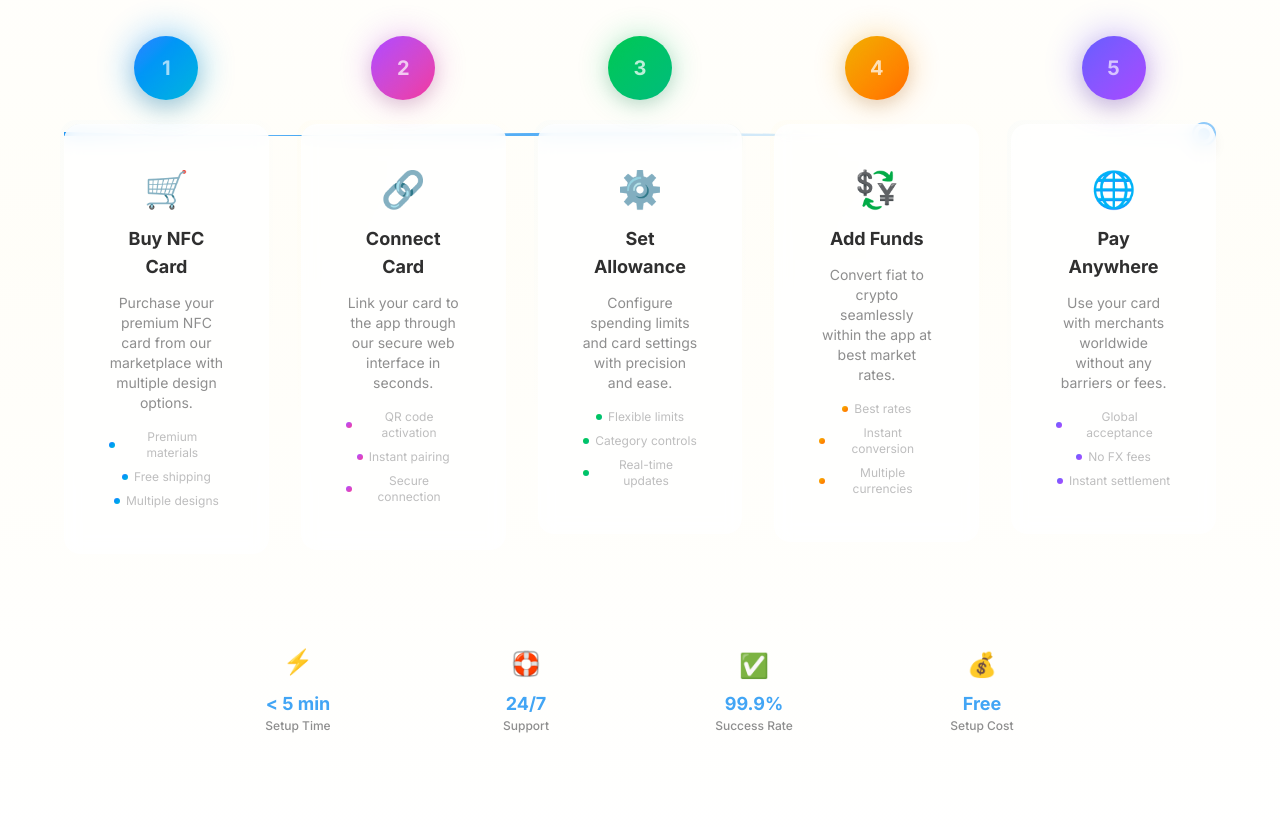
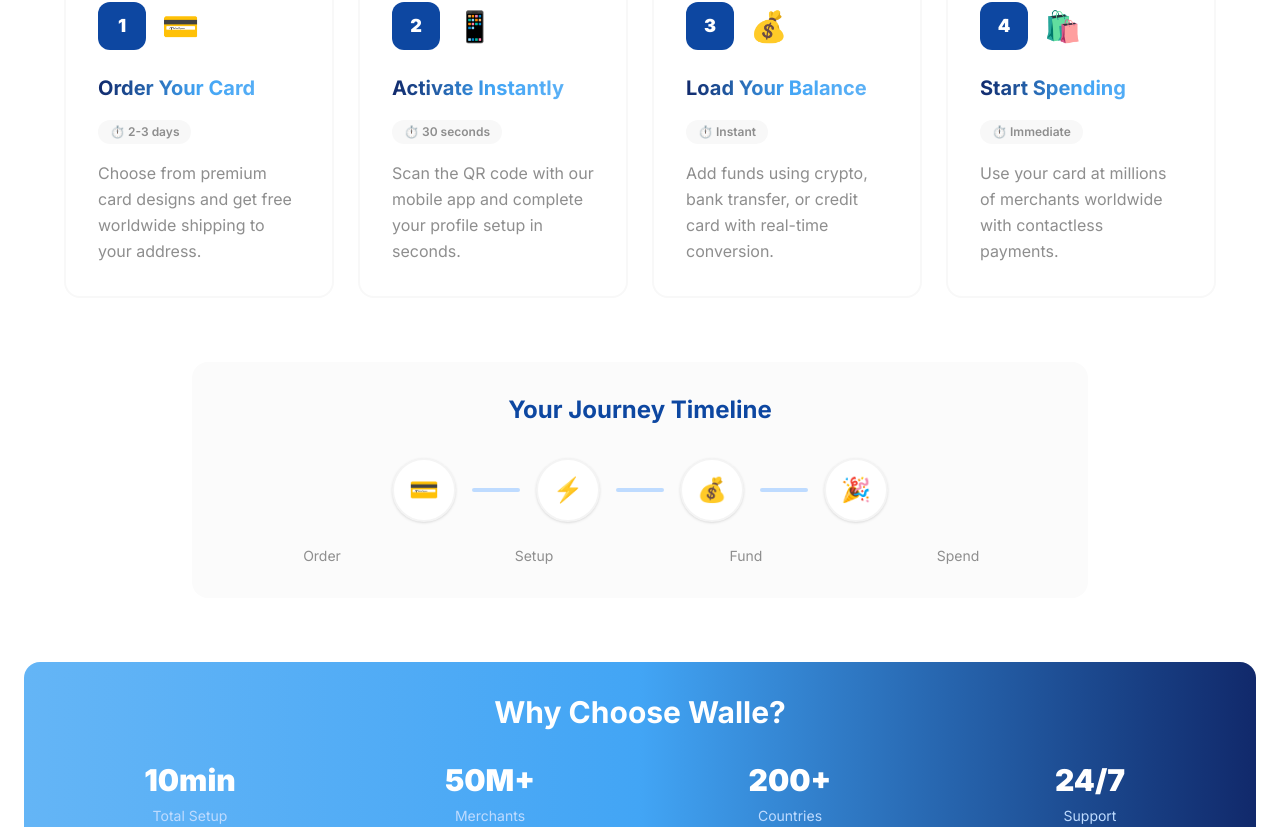
Before and after one commit to Xnaizer/walle-wallet-website, a Next.js app: page / in a window 1280 px wide. Shown: the part 4673-5500 px from the top of the page. Built offline with nearby package versions, Linux system fonts and the light colour scheme.

Commit message:
feat:improve howit

```diff
--- a/src/app/components/Landing/HeroSection.tsx
+++ b/src/app/components/Landing/HeroSection.tsx
@@ -100,7 +100,7 @@
               animate={{ scale: 1 }}
               transition={{ delay: 0.2, type: "spring", stiffness: 400 }}
             >
-              <CheckCircleIcon className="w-16 h-16 text-blue-500 mx-auto mb-4" />
+              <CheckCircleIcon className="w-16 h-16 text-green-500 mx-auto mb-4" />
             </motion.div>
             <h2 className="text-2xl font-bold text-neutral-900 mb-2">Walle World!</h2>
             <p className="text-neutral-600 mb-4">Your Everyday Payment Card and Wallet</p>
--- a/src/app/components/Landing/HowItWorksSection.tsx
+++ b/src/app/components/Landing/HowItWorksSection.tsx
@@ -1,309 +1,192 @@
 // HowItWorksSection.tsx
 "use client";
 import React, { useRef } from "react";
-import { motion, useInView, useScroll, useTransform } from "framer-motion";
-import GlowCard from "../utils/GlowCard";
-import ParallaxSection from "../utils/ParallaxSection";
+import { motion, useInView } from "framer-motion";
 
 interface Step {
   step: number;
   title: string;
   description: string;
   icon: string;
-  color: string;
-  features: string[];
+  duration: string;
 }
 
 export default function HowItWorksSection() {
   const sectionRef = useRef<HTMLElement>(null);
-  const isInView = useInView(sectionRef, { once: false, margin: "-10%" });
-  const { scrollYProgress } = useScroll({
-    target: sectionRef,
-    offset: ["start end", "end start"],
-  });
-
-  // Parallax effects
-  const pathProgress = useTransform(scrollYProgress, [0.2, 0.8], [0, 1]);
-  const backgroundY = useTransform(scrollYProgress, [0, 1], ['0%', '30%']);
+  const isInView = useInView(sectionRef, { once: true, margin: "-20%" });
 
   const steps: Step[] = [
     {
       step: 1,
-      title: "Buy NFC Card",
-      description: "Purchase your premium NFC card from our marketplace with multiple design options.",
-      icon: "🛒",
-      color: "bg-gradient-to-br from-blue-500 to-cyan-500",
-      features: ["Premium materials", "Free shipping", "Multiple designs"]
+      title: "Order Your Card",
+      description: "Choose from premium card designs and get free worldwide shipping to your address.",
+      icon: "💳",
+      duration: "2-3 days"
     },
     {
       step: 2,
-      title: "Connect Card",
-      description: "Link your card to the app through our secure web interface in seconds.",
-      icon: "🔗",
-      color: "bg-gradient-to-br from-purple-500 to-pink-500",
-      features: ["QR code activation", "Instant pairing", "Secure connection"]
+      title: "Activate Instantly",
+      description: "Scan the QR code with our mobile app and complete your profile setup in seconds.",
+      icon: "📱",
+      duration: "30 seconds"
     },
     {
       step: 3,
-      title: "Set Allowance",
-      description: "Configure spending limits and card settings with precision and ease.",
-      icon: "⚙️",
-      color: "bg-gradient-to-br from-green-500 to-emerald-500",
-      features: ["Flexible limits", "Category controls", "Real-time updates"]
+      title: "Load Your Balance",
+      description: "Add funds using crypto, bank transfer, or credit card with real-time conversion.",
+      icon: "💰",
+      duration: "Instant"
     },
     {
       step: 4,
-      title: "Add Funds",
-      description: "Convert fiat to crypto seamlessly within the app at best market rates.",
-      icon: "💱",
-      color: "bg-gradient-to-br from-yellow-500 to-orange-500",
-      features: ["Best rates", "Instant conversion", "Multiple currencies"]
-    },
-    {
-      step: 5,
-      title: "Pay Anywhere",
-      description: "Use your card with merchants worldwide without any barriers or fees.",
-      icon: "🌐",
-      color: "bg-gradient-to-br from-indigo-500 to-purple-500",
-      features: ["Global acceptance", "No FX fees", "Instant settlement"]
+      title: "Start Spending",
+      description: "Use your card at millions of merchants worldwide with contactless payments.",
+      icon: "🛍️",
+      duration: "Immediate"
     },
   ];
 
   return (
-    <section ref={sectionRef} id="how-it-works" className="section-padding relative overflow-hidden bg-gradient-to-b from-white via-secondary-50/20 to-white">
-      {/* Moving Background */}
+    <section ref={sectionRef} className="py-24 lg:py-32 bg-white">
+      <div className="container mx-auto max-w-7xl px-6">
+
+        {/* Clean Header */}
+        <div className="text-center mb-16">
           <motion.div
-        className="absolute inset-0 pointer-events-none z-[-1]"
-        style={{ y: backgroundY }}
+            initial={{ opacity: 0, y: 20 }}
+            animate={isInView ? { opacity: 1, y: 0 } : {}}
+            transition={{ duration: 0.6 }}
           >
-        <div className="absolute top-1/4 right-1/4 w-[40vw] h-[40vw] max-w-[500px] max-h-[500px] bg-secondary-500/5 rounded-full blur-3xl" />
-        <div className="absolute bottom-1/4 left-1/4 w-[30vw] h-[30vw] max-w-[400px] max-h-[400px] bg-primary-500/5 rounded-full blur-3xl" />
-      </motion.div>
 
-      <div className="container-custom relative z-10">
-        {/* Header */}
-        <motion.div
-          className="text-center mb-20"
-          initial={{ opacity: 0, y: 30 }}
-          animate={isInView ? { opacity: 1, y: 0 } : {}}
-          transition={{ duration: 0.7, ease: [0.25, 1, 0.5, 1] }}
-        >
-          <motion.div
-            className="inline-flex items-center gap-2 px-4 py-2 bg-gradient-to-r from-secondary-100 to-primary-100 text-primary-700 rounded-full font-medium mb-6 border border-primary-200"
-            whileHover={{ scale: 1.05 }}
-            transition={{ type: "spring", stiffness: 400 }}
-          >
-            <span className="text-xl">🚀</span>
-            <span>Simple 5-Step Process</span>
-          </motion.div>
 
-          <h2 className="text-4xl md:text-5xl font-bold mb-6">
-            How{" "}
-            <span className="gradient-text">It Works</span>
+            <h2 className="text-5xl lg:text-6xl font-black text-blue-900 mb-6 leading-tight">
+              Get Started in 4 Steps
             </h2>
 
-          <motion.p
-            className="text-xl text-neutral-700 max-w-3xl mx-auto leading-relaxed"
-            initial={{ opacity: 0 }}
-            animate={isInView ? { opacity: 1 } : {}}
-            transition={{ duration: 0.6, delay: 0.2 }}
-          >
-            Get started with Walle Wallet in just{" "}
-            <span className="font-semibold text-secondary-700">5 simple steps</span>.
-            No technical knowledge required – we&apos;ve made crypto payments as easy as using a debit card.
-          </motion.p>
-        </motion.div>
-
-        {/* Steps with Connection Path */}
-        <div className="relative max-w-6xl mx-auto">
-
-          {/* Connection Path - Desktop Only */}
-          <div className="hidden lg:block absolute top-24 left-0 w-full h-1 z-0">
-            <svg className="w-full h-full" viewBox="0 0 1200 8" preserveAspectRatio="none">
-              {/* Background path */}
-              <path
-                d="M0,4 C300,25 600,-15 900,20 T1200,4"
-                stroke="rgba(33, 150, 243, 0.2)"
-                strokeWidth="8"
-                fill="none"
-                strokeLinecap="round"
-              />
-
-              {/* Animated path that grows as you scroll */}
-              <motion.path
-                d="M0,4 C300,25 600,-15 900,20 T1200,4"
-                stroke="url(#howItWorksGradient)"
-                strokeWidth="8"
-                fill="none"
-                strokeLinecap="round"
-                style={{ pathLength: pathProgress }}
-                strokeDasharray={1}
-                strokeDashoffset={0}
-              />
-
-              <defs>
-                <linearGradient id="howItWorksGradient" x1="0%" y1="0%" x2="100%" y2="0%">
-                  <stop offset="0%" stopColor="#2196f3" />
-                  <stop offset="50%" stopColor="#64b5f6" />
-                  <stop offset="100%" stopColor="#ffcb05" />
-                </linearGradient>
-              </defs>
-            </svg>
-
-            {/* Animated Progress Dot */}
-            <motion.div
-              className="absolute top-1/2 w-6 h-6 bg-white rounded-full shadow-lg transform -translate-y-1/2 border-2 border-primary-500 z-20 flex items-center justify-center"
-              style={{ left: useTransform(pathProgress, [0, 1], ['0%', 'calc(100% - 24px)']) }}
-            >
-              <motion.div
-                className="w-2 h-2 bg-primary-600 rounded-full"
-                animate={{ scale: [1, 1.5, 1] }}
-                transition={{ duration: 1.5, repeat: Infinity }}
-              />
+            <p className="text-xl text-neutral-600 max-w-2xl mx-auto">
+              From ordering to spending, we&apos;ve made the process as simple as possible
+            </p>
           </motion.div>
         </div>
 
-          {/* Steps Grid */}
-          <div className="grid lg:grid-cols-5 gap-6 lg:gap-8 relative z-10">
+        {/* Steps Cards - Clean Grid */}
+        <div className="max-w-6xl mx-auto mb-16">
+          <div className="grid lg:grid-cols-4 gap-6">
             {steps.map((step, index) => (
               <motion.div
                 key={index}
-                initial={{ opacity: 0, y: 50 }}
+                initial={{ opacity: 0, y: 30 }}
                 animate={isInView ? { opacity: 1, y: 0 } : {}}
-                transition={{
-                  duration: 0.7,
-                  delay: 0.3 + index * 0.1,
-                  ease: [0.25, 1, 0.5, 1]
-                }}
-                className="flex flex-col"
+                transition={{ duration: 0.6, delay: index * 0.1 }}
+                className="group"
               >
-                {/* Step Number */}
-                <motion.div
-                  className="relative z-20 mx-auto mb-6"
-                  whileHover={{ scale: 1.1, y: -5 }}
-                  transition={{ type: "spring", stiffness: 300 }}
-                >
-                  <motion.div
-                    className={`w-16 h-16 ${step.color} rounded-full flex items-center justify-center text-white text-xl font-bold shadow-lg mx-auto`}
-                    animate={{
-                      boxShadow: [
-                        "0 5px 15px rgba(0,0,0,0.1)",
-                        "0 15px 30px rgba(0,0,0,0.2)",
-                        "0 5px 15px rgba(0,0,0,0.1)",
-                      ]
-                    }}
-                    transition={{
-                      duration: 3,
-                      repeat: Infinity,
-                      ease: "easeInOut",
-                      delay: index * 0.3
-                    }}
-                  >
+                <div className="bg-white border-2 border-neutral-100 rounded-2xl p-8 h-full hover:border-blue-200 hover:shadow-lg transition-all duration-300">
+                  {/* Step Header */}
+                  <div className="flex items-center gap-4 mb-6">
+                    <div className="w-12 h-12 bg-blue-900 text-white rounded-xl flex items-center justify-center font-black text-lg">
                       {step.step}
-                  </motion.div>
+                    </div>
+                    <div className="text-3xl">{step.icon}</div>
+                  </div>
 
-                  {/* Subtle glow */}
-                  <motion.div
-                    className={`absolute inset-0 ${step.color} rounded-full blur-lg opacity-30`}
-                    animate={{
-                      scale: [1, 1.3, 1],
-                      opacity: [0.3, 0.6, 0.3],
-                    }}
-                    transition={{
-                      duration: 3,
-                      repeat: Infinity,
-                      ease: "easeInOut",
-                      delay: index * 0.3,
-                    }}
-                  />
-                </motion.div>
-
-                {/* Step Content Card */}
-                <GlowCard className="flex-1 p-5 text-center" gradient={index % 2 === 0 ? "primary" : "secondary"}>
-                  {/* Step Icon */}
-                  <motion.div
-                    className="text-4xl mb-4"
-                    whileHover={{ scale: 1.2, rotate: 10 }}
-                    transition={{ type: "spring", stiffness: 300 }}
-                  >
-                    {step.icon}
-                  </motion.div>
-
-                  {/* Step Title */}
-                  <h3 className="text-lg font-bold text-neutral-800 mb-3">
+                  {/* Content */}
+                  <div className="space-y-4">
+                    <h3 className="text-xl font-bold bg-gradient-to-l from-primary-600 via-primary-700 to-blue-800 bg-clip-text text-transparent">
                       {step.title}
                     </h3>
 
-                  {/* Step Description */}
-                  <p className="text-neutral-600 text-sm mb-4">
+                    <div className="inline-block px-3 py-1 bg-neutral-100 text-neutral-600 rounded-full text-xs font-semibold">
+                      ⏱️ {step.duration}
+                    </div>
+
+                    <p className="text-neutral-600 leading-relaxed">
                       {step.description}
                     </p>
-
-                  {/* Step Features */}
-                  <div className="space-y-2 text-xs text-neutral-500">
-                    {step.features.map((feature, featureIndex) => (
-                      <motion.div
-                        key={featureIndex}
-                        className="flex items-center justify-center gap-1.5"
-                        initial={{ opacity: 0, x: -10 }}
-                        animate={isInView ? { opacity: 1, x: 0 } : {}}
-                        transition={{
-                          duration: 0.5,
-                          delay: 0.5 + index * 0.1 + featureIndex * 0.05
-                        }}
-                      >
-                        <div className={`w-1.5 h-1.5 ${step.color} rounded-full`} />
-                        <span>{feature}</span>
-                      </motion.div>
-                    ))}
                   </div>
-                </GlowCard>
+                </div>
               </motion.div>
             ))}
           </div>
         </div>
 
-        {/* Process Stats */}
+        {/* Process Flow - Clean Timeline */}
         <motion.div
-          className="grid grid-cols-2 md:grid-cols-4 gap-4 mt-20 max-w-4xl mx-auto"
-          initial={{ opacity: 0, y: 30 }}
+          initial={{ opacity: 0, y: 20 }}
           animate={isInView ? { opacity: 1, y: 0 } : {}}
-          transition={{ duration: 0.7, delay: 0.8 }}
+          transition={{ duration: 0.6, delay: 0.5 }}
+          className="max-w-4xl mx-auto mb-16"
         >
-          {[
-            { value: "< 5 min", label: "Setup Time", icon: "⚡" },
-            { value: "24/7", label: "Support", icon: "🛟" },
-            { value: "99.9%", label: "Success Rate", icon: "✅" },
-            { value: "Free", label: "Setup Cost", icon: "💰" },
-          ].map((stat, index) => (
+          <div className="bg-neutral-50 rounded-2xl p-8">
+            <h3 className="text-2xl font-bold text-blue-900 text-center mb-8">
+              Your Journey Timeline
+            </h3>
+
+            <div className="flex items-center justify-center gap-4">
+              {['💳', '⚡', '💰', '🎉'].map((emoji, index) => (
+                <React.Fragment key={index}>
                   <motion.div
-              key={index}
-              className="glass-card p-4 text-center"
-              whileHover={{ scale: 1.05, y: -5 }}
-              transition={{ type: "spring", stiffness: 300 }}
+                    initial={{ scale: 0 }}
+                    animate={isInView ? { scale: 1 } : {}}
+                    transition={{ duration: 0.5, delay: 0.7 + index * 0.1 }}
+                    className="w-16 h-16 bg-white rounded-full flex items-center justify-center text-2xl shadow-sm border-2 border-neutral-200"
                   >
+                    {emoji}
+                  </motion.div>
+
+                  {index < 3 && (
                     <motion.div
-                className="text-2xl mb-2 mx-auto"
-                animate={{
-                  y: [0, -5, 0],
-                }}
-                transition={{
-                  duration: 2,
-                  repeat: Infinity,
-                  delay: index * 0.3
-                }}
-              >
-                {stat.icon}
-              </motion.div>
-              <div className="text-lg font-bold text-primary-700">
-                {stat.value}
+                      initial={{ scaleX: 0 }}
+                      animate={isInView ? { scaleX: 1 } : {}}
+                      transition={{ duration: 0.5, delay: 1 + index * 0.1 }}
+                      className="w-12 h-1 bg-blue-200 rounded origin-left"
+                    />
+                  )}
+                </React.Fragment>
+              ))}
             </div>
-              <div className="text-xs text-neutral-600 font-medium">
-                {stat.label}
+
+            <div className="grid grid-cols-4 gap-4 mt-6 text-center">
+              <div className="text-sm text-neutral-600">Order</div>
+              <div className="text-sm text-neutral-600">Setup</div>
+              <div className="text-sm text-neutral-600">Fund</div>
+              <div className="text-sm text-neutral-600">Spend</div>
+            </div>
           </div>
         </motion.div>
-          ))}
+
+        {/* Clean Stats */}
+        <motion.div
+          initial={{ opacity: 0, y: 20 }}
+          animate={isInView ? { opacity: 1, y: 0 } : {}}
+          transition={{ duration: 0.6, delay: 0.7 }}
+          className="text-center"
+        >
+          <div className="bg-gradient-to-r from-primary-600 via-primary-700 to-blue-800 text-white rounded-2xl p-8">
+            <h3 className="text-3xl font-bold mb-8">
+              Why Choose Walle?
+            </h3>
+
+            <div className="grid grid-cols-2 md:grid-cols-4 gap-8">
+              <div className="text-center">
+                <div className="text-3xl font-black mb-2">10min</div>
+                <div className="text-blue-200 text-sm">Total Setup</div>
+              </div>
+              <div className="text-center">
+                <div className="text-3xl font-black mb-2">50M+</div>
+                <div className="text-blue-200 text-sm">Merchants</div>
+              </div>
+              <div className="text-center">
+                <div className="text-3xl font-black mb-2">200+</div>
+                <div className="text-blue-200 text-sm">Countries</div>
+              </div>
+              <div className="text-center">
+                <div className="text-3xl font-black mb-2">24/7</div>
+                <div className="text-blue-200 text-sm">Support</div>
+              </div>
+            </div>
+          </div>
         </motion.div>
+
       </div>
     </section>
   );
```
Lines whose indentation alone changed are shown as unchanged.
